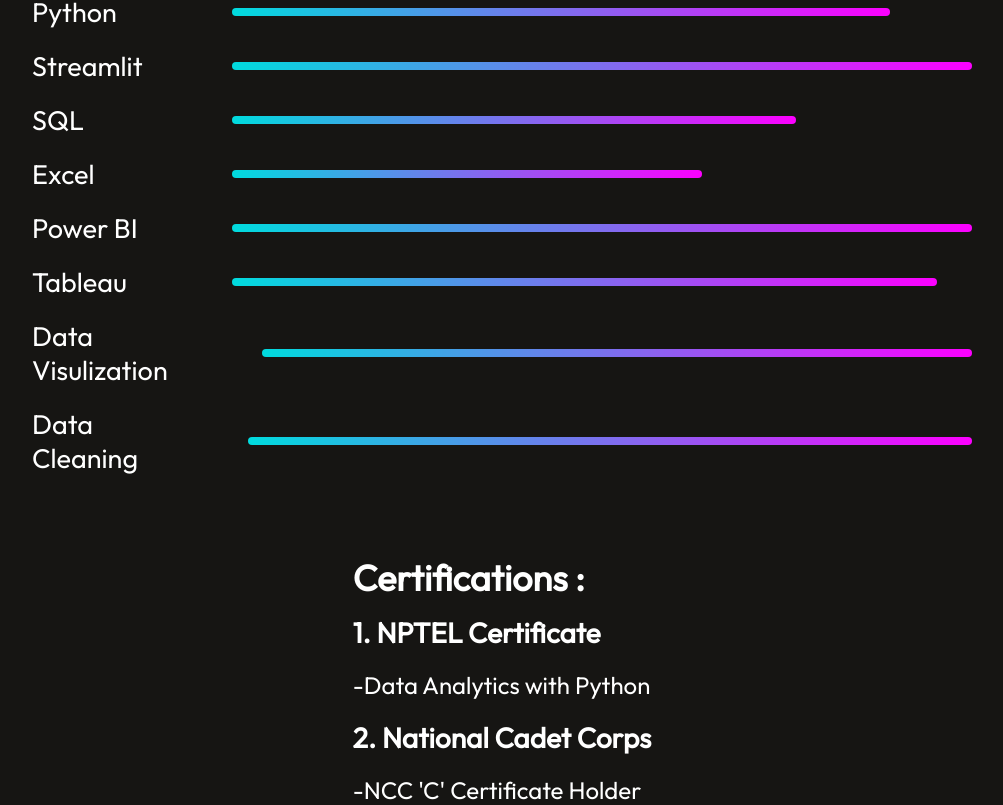
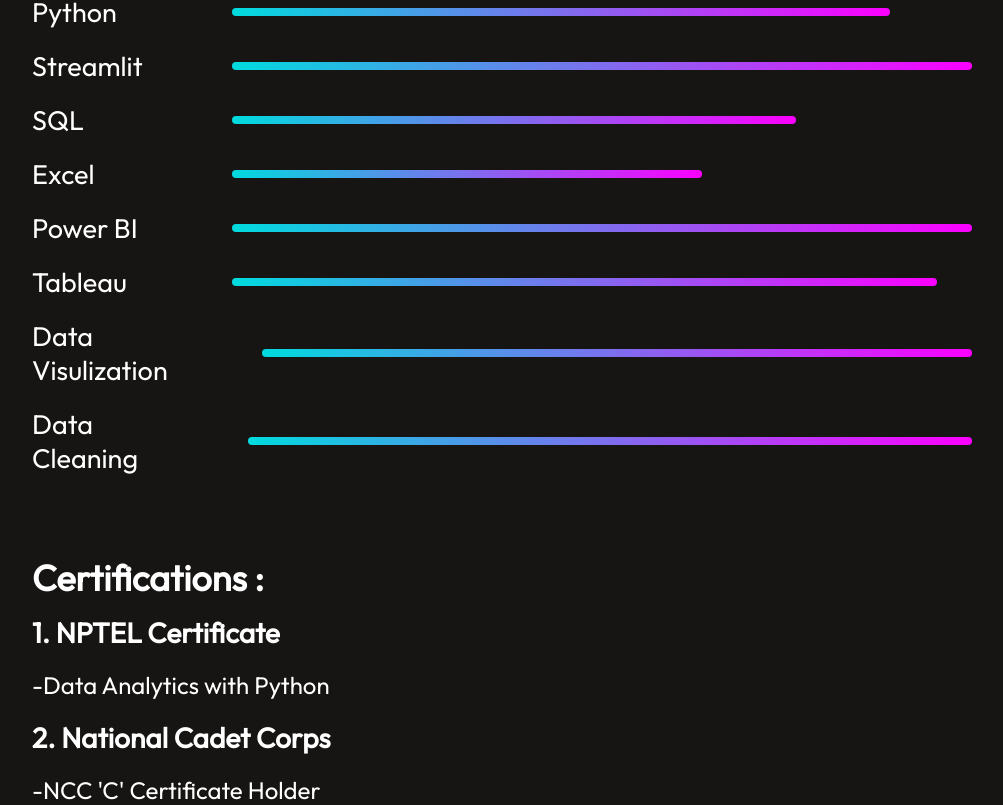
Before and after one commit to AnkitBhagat17/MyApp, a React (Vite) app in the folder portfolio/: page / in a window 1280 px wide. Shown: the part 1771-2576 px from the top of the page, without its empty margins (138-1141 px from the left). Built offline with nearby package versions, Linux system fonts and the light colour scheme.

Commit message:
Some Updated~

```diff
--- a/portfolio/package.json
+++ b/portfolio/package.json
@@ -17,11 +17,11 @@
     "@eslint/js": "^9.33.0",
     "@types/react": "^19.1.10",
     "@types/react-dom": "^19.1.7",
-    "@vitejs/plugin-react": "^5.0.0",
+    "@vitejs/plugin-react": "^5.0.1",
     "eslint": "^9.33.0",
     "eslint-plugin-react-hooks": "^5.2.0",
     "eslint-plugin-react-refresh": "^0.4.20",
     "globals": "^16.3.0",
-    "vite": "^7.1.2"
+    "vite": "^7.1.3"
   }
 }
--- a/portfolio/src/Components/About/About.jsx
+++ b/portfolio/src/Components/About/About.jsx
@@ -35,10 +35,7 @@ export const About = () => {
                     <div className="about-skill"><p>Data Visulization</p><hr style={{width:"85%"}} /></div>
                     <div className="about-skill"><p>Data Cleaning</p><hr style={{width:"80%"}} /></div>
                 </div>
-            </div>
-        </div>
-
-        <div className="about-certification">
+                    <div className="about-certification">
             <h2>Certifications :</h2>
             <div className="about-certificate">
                 <h3>1. NPTEL Certificate</h3>
@@ -48,7 +45,8 @@ export const About = () => {
             </div>
         </div>
 
-
+            </div>
+        </div>
     </div>
   )
 }
```
Also changed, not shown: 1 other file (tests, documents, lock files or other folders).
